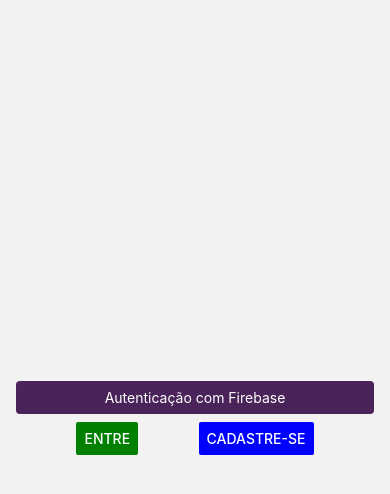
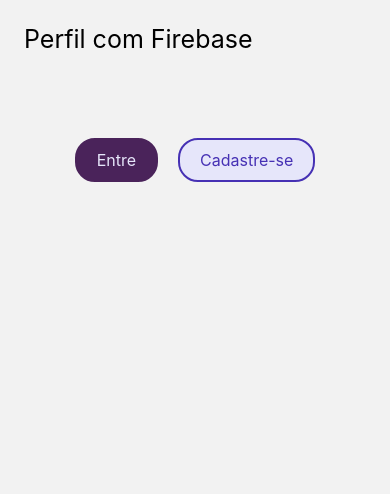
Before and after one commit to melissaJll/autenticacao, a React Native app: screen /Inicial in a window 390 px wide. Shown: the top 494 px of the page. Built offline with nearby package versions, Linux system fonts and the light colour scheme.

Commit message:
estilo roxo

```diff
--- a/App.js
+++ b/App.js
@@ -37,7 +37,7 @@
             options={{
               title: "Entre com suas credenciais",
 
-              headerStyle: { backgroundColor: "green" },
+              headerStyle: { backgroundColor: "#8873c9" },
 
               headerTintColor: "#fff",
             }}
@@ -49,7 +49,7 @@
             options={{
               title: "Cadastre-se para ter acesso",
 
-              headerStyle: { backgroundColor: "blue" },
+              headerStyle: { backgroundColor: "#8873c9" },
 
               headerTintColor: "#fff",
             }}
--- a/src/screens/Cadastro.js
+++ b/src/screens/Cadastro.js
@@ -1,6 +1,14 @@
 import { createUserWithEmailAndPassword, updateProfile } from "firebase/auth";
 import { useState } from "react";
-import { Alert, Button, StyleSheet, TextInput, View } from "react-native";
+import {
+  Alert,
+  Button,
+  StyleSheet,
+  TextInput,
+  View,
+  Pressable,
+  Text,
+} from "react-native";
 import { auth } from "../../firebaseConfig";
 import * as ImagePicker from "expo-image-picker";
 
@@ -88,6 +96,8 @@
   return (
     <View style={estilos.container}>
       <View style={estilos.formulario}>
+        {imagem && <Image source={{ uri: imagem }} style={styles.image} />}
+        <Button title="Escolher Foto" />
         <TextInput
           placeholder="Nome"
           style={estilos.input}
@@ -106,10 +116,11 @@
           secureTextEntry
           onChangeText={(valor) => setSenha(valor)}
         />
-        {imagem && <Image source={{ uri: imagem }} style={styles.image} />}
-        <Button onPress={pickImage} title="Escolher Foto" />
+
         <View style={estilos.botoes}>
-          <Button onPress={cadastrar} title="Cadastre-se" color="blue" />
+          <Pressable style={estilos.botaoCadastro} onPress={cadastrar}>
+            <Text style={estilos.textoBotaoCadastro}>Cadastre-se</Text>
+          </Pressable>
         </View>
       </View>
     </View>
@@ -127,10 +138,16 @@
     width: "80%",
   },
   input: {
-    backgroundColor: "white",
-    marginVertical: 8,
-    padding: 8,
-    borderRadius: 4,
+    backgroundColor: "#fff",
+    borderWidth: 1,
+    borderColor: "#ccc",
+    borderRadius: 8,
+    paddingHorizontal: 12,
+    paddingVertical: 16,
+    width: "100%",
+    marginBottom: 16,
+    fontSize: 16,
+    color: "#333",
   },
   botoes: {
     marginVertical: 8,
@@ -138,4 +155,16 @@
     flexDirection: "row",
     justifyContent: "space-between",
   },
+  botaoCadastro: {
+    backgroundColor: "#4A235A",
+    borderColor: "#4A235A",
+    paddingVertical: 10,
+    paddingHorizontal: 20,
+    borderRadius: 20,
+    borderWidth: 2,
+    marginHorizontal: 10,
+  },
+  textoBotaoCadastro: {
+    color: "#E6E6FA",
+  },
 });
--- a/src/screens/Inicial.js
+++ b/src/screens/Inicial.js
@@ -1,22 +1,28 @@
-import { Button, StyleSheet, Text, View } from "react-native";
+import { Button, Pressable, StyleSheet, Text, View } from "react-native";
 
 export default function Inicial({ navigation }) {
   return (
     <View style={estilos.container}>
       <View style={estilos.introducao}>
-        <Text style={estilos.subtitulo}>Autenticação com Firebase</Text>
+        <Text style={estilos.subtitulo}>Perfil com Firebase</Text>
       </View>
       <View style={estilos.botoes}>
-        <Button
-          title="Entre"
-          color="green"
+        <Pressable
+          style={[estilos.botao, estilos.botaoEntre]}
           onPress={() => navigation.navigate("Login")}
-        />
-        <Button
-          title="Cadastre-se"
-          color="blue"
+        >
+          <Text style={[estilos.textoBotao, estilos.textoBotaoEntre]}>
+            Entre
+          </Text>
+        </Pressable>
+        <Pressable
+          style={[estilos.botao, estilos.botaoCadastre]}
           onPress={() => navigation.navigate("Cadastro")}
-        />
+        >
+          <Text style={[estilos.textoBotao, estilos.textoBotaoCadastre]}>
+            Cadastre-se
+          </Text>
+        </Pressable>
       </View>
     </View>
   );
@@ -26,28 +32,45 @@
   container: {
     flex: 1,
     alignItems: "center",
-    justifyContent: "center",
     padding: 16,
+    justifyContent: "",
   },
   introducao: {
-    backgroundColor: "#4A235A",
     width: "100%",
     padding: 8,
-    borderRadius: 4,
-  },
-  titulo: {
-    textAlign: "center",
-    fontSize: 32,
-    color: "white",
+    marginBottom: 16,
   },
   subtitulo: {
-    textAlign: "center",
-    color: "white",
+    textAlign: "left",
+    fontSize: 25,
   },
   botoes: {
-    marginVertical: 8,
-    width: "100%",
     flexDirection: "row",
-    justifyContent: "space-evenly",
+    marginTop: 60,
+  },
+  botao: {
+    paddingVertical: 10,
+    paddingHorizontal: 20,
+    borderRadius: 20,
+    borderWidth: 2,
+    marginHorizontal: 10,
+  },
+  botaoEntre: {
+    backgroundColor: "#4A235A",
+    borderColor: "#4A235A",
+  },
+  botaoCadastre: {
+    backgroundColor: "#E6E6FA",
+    borderColor: "#4631B4",
+  },
+  textoBotao: {
+    fontSize: 16,
+    textAlign: "center",
+  },
+  textoBotaoEntre: {
+    color: "#E6E6FA",
+  },
+  textoBotaoCadastre: {
+    color: "#4631B4",
   },
 });
--- a/src/screens/Login.js
+++ b/src/screens/Login.js
@@ -1,4 +1,12 @@
-import { Alert, Button, StyleSheet, TextInput, View } from "react-native";
+import {
+  Alert,
+  Button,
+  Pressable,
+  StyleSheet,
+  TextInput,
+  View,
+  Text,
+} from "react-native";
 import { auth, provider } from "../../firebaseConfig";
 import { signInWithCredential } from "firebase/auth";
 
@@ -58,7 +66,10 @@
             secureTextEntry
           />
           <View style={estilos.botoes}>
-            <Button onPress={login} title="Entre" color="green" />
+            <Pressable onPress={login} style={estilos.botaoEntre}>
+              <Text style={estilos.textoBotaoEntre}>Entre</Text>
+            </Pressable>
+
             <Button
               title="Recuperar Senha"
               color="gray"
@@ -82,11 +93,18 @@
     marginBottom: 32,
     width: "80%",
   },
+
   input: {
-    backgroundColor: "white",
-    marginVertical: 8,
-    padding: 8,
-    borderRadius: 4,
+    backgroundColor: "#fff",
+    borderWidth: 1,
+    borderColor: "#ccc",
+    borderRadius: 8,
+    paddingHorizontal: 12,
+    paddingVertical: 16,
+    width: "100%",
+    marginBottom: 16,
+    fontSize: 16,
+    color: "#333",
   },
   botoes: {
     marginVertical: 8,
@@ -94,4 +112,16 @@
     flexDirection: "row",
     justifyContent: "space-between",
   },
+  botaoEntre: {
+    backgroundColor: "#4A235A",
+    borderColor: "#4A235A",
+    paddingVertical: 10,
+    paddingHorizontal: 20,
+    borderRadius: 20,
+    borderWidth: 2,
+    marginHorizontal: 10,
+  },
+  textoBotaoEntre: {
+    color: "#E6E6FA",
+  },
 });
--- a/src/screens/Perfil.js
+++ b/src/screens/Perfil.js
@@ -111,7 +111,7 @@
     borderRadius: 8,
     paddingHorizontal: 12,
     paddingVertical: 16,
-    width: "80%",
+    width: "95%",
     marginBottom: 16,
     fontSize: 16,
     color: "#333",
--- a/src/screens/RecuperarSenha.js
+++ b/src/screens/RecuperarSenha.js
@@ -36,10 +36,15 @@
     justifyContent: "center",
   },
   input: {
-    backgroundColor: "white",
-    marginVertical: 8,
-    padding: 8,
-    borderRadius: 4,
+    backgroundColor: "#fff",
+    borderWidth: 1,
+    borderColor: "#ccc",
+    borderRadius: 8,
+    paddingHorizontal: 12,
+    paddingVertical: 16,
     width: "80%",
+    marginBottom: 16,
+    fontSize: 16,
+    color: "#333",
   },
 });
```
